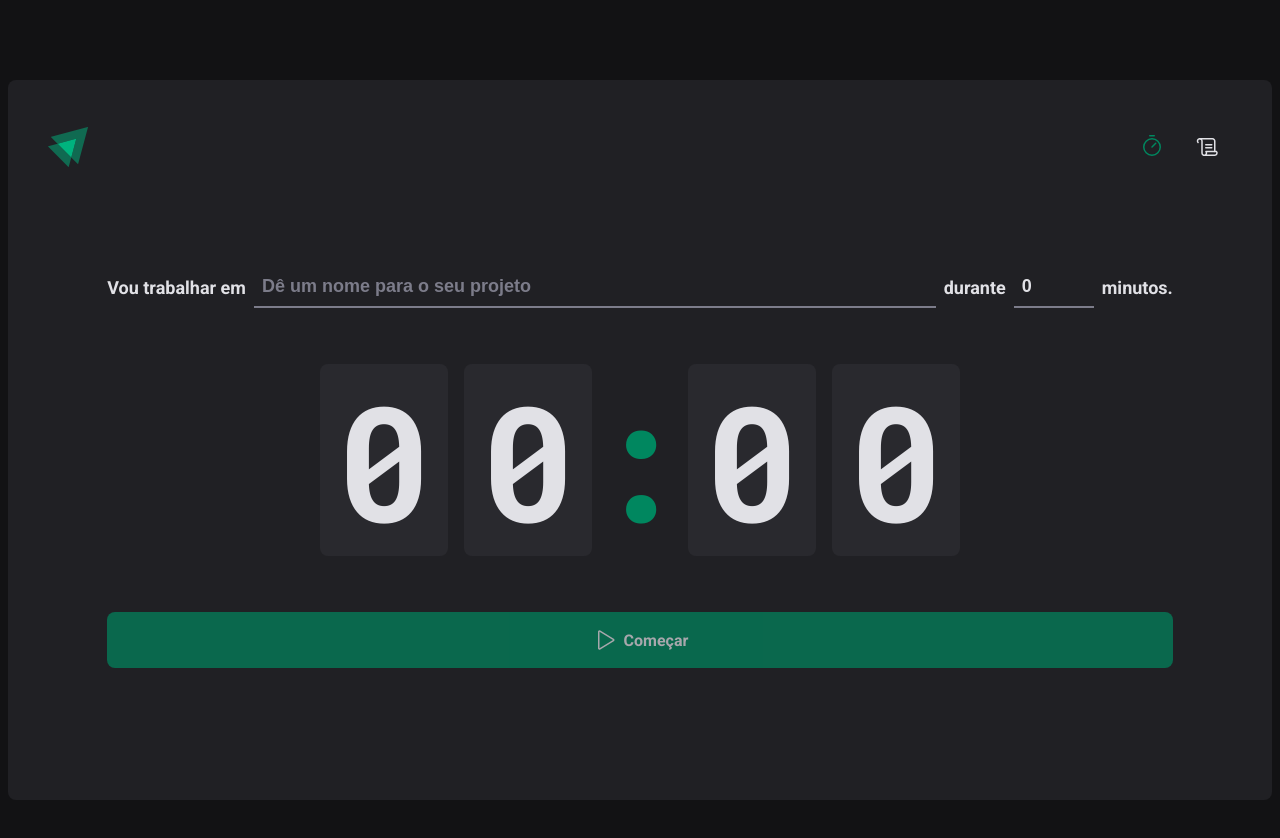
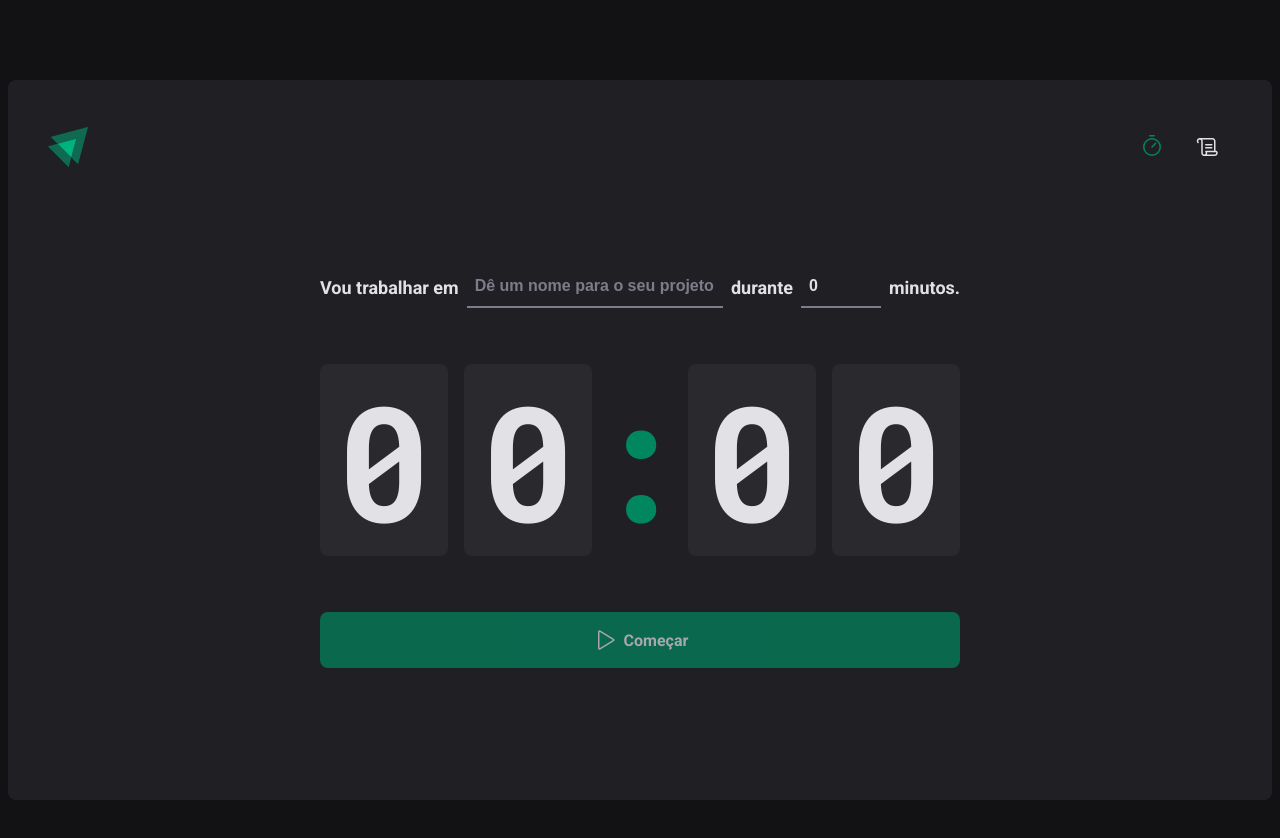
Before and after one commit to Gustavo-Orlandini/Rocketseat-Ignite-Timer, a React (Vite) app: page / in a window 1280 px wide. Shown: the top 838 px of the page. Built offline with nearby package versions, Linux system fonts and the light colour scheme.

Commit message:
Change local code

```diff
--- /dev/null
+++ b/src/pages/Home/components/Countdown/indes.tsx
@@ -0,0 +1,72 @@
+import { differenceInSeconds } from 'date-fns'
+import { useContext, useEffect } from 'react'
+import { CyclesContext } from '../..'
+import { CountdownContainer, Separator } from './styles'
+
+export function Countdown() {
+  const {
+    activeCycle,
+    activeCycleId,
+    markCurrentCycleAsFinished,
+    amountSecondsPassed,
+    setSecondsPassed,
+  } = useContext(CyclesContext)
+
+  const totalSeconds = activeCycle ? activeCycle.minutesAmount * 60 : 0
+
+  useEffect(() => {
+    let interval: number
+
+    if (activeCycle) {
+      interval = setInterval(() => {
+        const secondsDifference = differenceInSeconds(
+          new Date(),
+          activeCycle.startDate,
+        )
+
+        if (secondsDifference >= totalSeconds) {
+          markCurrentCycleAsFinished()
+
+          setSecondsPassed(totalSeconds)
+          clearInterval(interval)
+        } else {
+          setSecondsPassed(secondsDifference)
+        }
+      }, 1000)
+    }
+
+    return () => {
+      clearInterval(interval)
+    }
+  }, [
+    activeCycle,
+    totalSeconds,
+    activeCycleId,
+    markCurrentCycleAsFinished,
+    setSecondsPassed,
+  ])
+
+  const currentSeconds = activeCycle ? totalSeconds - amountSecondsPassed : 0
+
+  const minutesAmount = Math.floor(currentSeconds / 60)
+  const secondsAmount = currentSeconds % 60
+
+  const minutes = String(minutesAmount).padStart(2, '0')
+  const seconds = String(secondsAmount).padStart(2, '0')
+
+  useEffect(() => {
+    if (activeCycle) {
+      document.title = `${minutes}:${seconds}`
+    }
+  }, [minutes, seconds, activeCycle])
+
+  return (
+    <CountdownContainer>
+      <span>{minutes[0]}</span>
+      <span>{minutes[1]}</span>
+      <Separator>:</Separator>
+      <span>{seconds[0]}</span>
+      <span>{seconds[1]}</span>
+    </CountdownContainer>
+  )
+}
--- /dev/null
+++ b/src/pages/Home/components/Countdown/styles.ts
@@ -0,0 +1,25 @@
+import styled from 'styled-components'
+
+export const CountdownContainer = styled.div`
+  font-family: 'Roboto Mono', monospace;
+  font-size: 10rem;
+  line-height: 8rem;
+  color: ${(props) => props.theme['gray-100']};
+  display: flex;
+  gap: 1rem;
+
+  span {
+    background: ${(props) => props.theme['gray-700']};
+    padding: 2rem 1rem;
+    border-radius: 8px;
+  }
+`
+
+export const Separator = styled.div`
+  padding: 2rem 0;
+  color: ${(props) => props.theme['green-500']};
+  width: 4rem;
+  overflow: hidden;
+  display: flex;
+  justify-content: center;
+`
--- /dev/null
+++ b/src/pages/Home/components/NewCycleForm/index.tsx
@@ -0,0 +1,42 @@
+import { FormContainer, MinutesAmountInput, TaskInput } from './styles'
+import { useContext } from 'react'
+import { CyclesContext } from '../..'
+import { useFormContext } from 'react-hook-form'
+
+export function NewCycleForm() {
+  const { activeCycle } = useContext(CyclesContext)
+  const { register } = useFormContext()
+
+  return (
+    <FormContainer>
+      <label htmlFor="task">Vou trabalhar em</label>
+      <TaskInput
+        type="text"
+        list="task-suggestions"
+        placeholder="Dê um nome para o seu projeto"
+        disabled={!!activeCycle}
+        {...register('task')}
+      />
+
+      <datalist id="task-suggestions">
+        <option value="Projeto 1" />
+        <option value="Projeto 2" />
+        <option value="Projeto 3" />
+      </datalist>
+
+      <label htmlFor="minutesAmount">durante</label>
+      <MinutesAmountInput
+        type="number"
+        placeholder="00"
+        id="minutesAmount"
+        step={5}
+        min={5}
+        max={60}
+        disabled={!!activeCycle}
+        {...register('minutesAmount', { valueAsNumber: true })}
+      />
+
+      <span>minutos.</span>
+    </FormContainer>
+  )
+}
--- /dev/null
+++ b/src/pages/Home/components/NewCycleForm/styles.ts
@@ -0,0 +1,48 @@
+import styled from 'styled-components'
+
+export const FormContainer = styled.div`
+  width: 100%;
+  display: flex;
+  align-items: center;
+  justify-content: center;
+  gap: 0.5rem;
+  color: ${(props) => props.theme['gray-100']};
+  font-size: 1.125rem;
+  font-weight: bold;
+  flex-wrap: wrap;
+`
+
+// Código abaixo cria uma estilização base para os 2 inputs, afim de escrever o código 1 vez só
+const BaseInput = styled.input`
+  background: transparent;
+  height: 2.5rem;
+  border: 0;
+  border-bottom: 2px solid ${(props) => props.theme['gray-500']};
+  font-weight: bold;
+  font-size: 1rem;
+  padding: 0 0.5rem;
+  color: ${(props) => props.theme['gray-100']};
+
+  &:focus {
+    box-shadow: none;
+    border-color: ${(props) => props.theme['green-500']};
+  }
+
+  &::placeholder {
+    color: ${(props) => props.theme['gray-500']};
+  }
+`
+
+export const TaskInput = styled(BaseInput)`
+  flex: 1;
+
+  /* abaixo é para tirar a setinha ">" para baixo que existe no input */
+  /* só funciona a princípio no Chrome */
+  &::-webkit-calendar-picker-indicator {
+    display: none !important;
+  }
+`
+
+export const MinutesAmountInput = styled(BaseInput)`
+  width: 4rem;
+`
--- a/src/pages/Home/index.tsx
+++ b/src/pages/Home/index.tsx
@@ -1,19 +1,34 @@
 import { HandPalm, Play } from 'phosphor-react'
-import { useForm } from 'react-hook-form'
+import { useForm, FormProvider } from 'react-hook-form'
 import { zodResolver } from '@hookform/resolvers/zod'
 import * as zod from 'zod'
-import { useEffect, useState } from 'react'
-import { differenceInSeconds } from 'date-fns'
+import { createContext, useState } from 'react'
 import {
-  CountdownContainer,
-  FormContainer,
   HomeContainer,
-  MinutesAmountInput,
-  Separator,
   StartCountdownButton,
   StopCountdownButton,
-  TaskInput,
 } from './styles'
+import { NewCycleForm } from './components/NewCycleForm'
+import { Countdown } from './components/Countdown/indes'
+
+interface Cycle {
+  id: string
+  task: string
+  minutesAmount: number
+  startDate: Date
+  interruptedDate?: Date
+  finishedDate?: Date
+}
+
+interface CyclesContextType {
+  activeCycle: Cycle | undefined
+  activeCycleId: string | null
+  amountSecondsPassed: number
+  markCurrentCycleAsFinished: () => void
+  setSecondsPassed: (seconds: number) => void
+}
+
+export const CyclesContext = createContext({} as CyclesContextType)
 
 const newCycleFormValidationSchema = zod.object({
   task: zod.string().min(1, 'Informe a tarefa'),
@@ -25,21 +40,12 @@
 
 type NewCycleFormData = zod.infer<typeof newCycleFormValidationSchema>
 
-interface Cycle {
-  id: string
-  task: string
-  minutesAmount: number
-  startDate: Date
-  interruptedDate?: Date
-  finishedDate?: Date
-}
-
 export function Home() {
   const [cycles, setCycles] = useState<Cycle[]>([])
   const [activeCycleId, setActiveCycleId] = useState<string | null>(null)
   const [amountSecondsPassed, setAmountSecondsPassed] = useState(0)
 
-  const { register, handleSubmit, watch, reset } = useForm<NewCycleFormData>({
+  const newCycleForm = useForm<NewCycleFormData>({
     resolver: zodResolver(newCycleFormValidationSchema),
     defaultValues: {
       task: '',
@@ -47,20 +53,15 @@
     },
   })
 
+  const { handleSubmit, watch, reset } = newCycleForm
+
   const activeCycle = cycles.find((cycle) => cycle.id === activeCycleId)
-  const totalSeconds = activeCycle ? activeCycle.minutesAmount * 60 : 0
 
-  useEffect(() => {
-    let interval: number
+  function setSecondsPassed(seconds: number) {
+    setAmountSecondsPassed(seconds)
+  }
 
-    if (activeCycle) {
-      interval = setInterval(() => {
-        const secondsDifference = differenceInSeconds(
-          new Date(),
-          activeCycle.startDate,
-        )
-
-        if (secondsDifference >= totalSeconds) {
+  function markCurrentCycleAsFinished() {
     setCycles((state) =>
       state.map((cycle) => {
         if (cycle.id === activeCycleId) {
@@ -70,19 +71,7 @@
         }
       }),
     )
-
-          setAmountSecondsPassed(totalSeconds)
-          clearInterval(interval)
-        } else {
-          setAmountSecondsPassed(secondsDifference)
   }
-      }, 1000)
-    }
-
-    return () => {
-      clearInterval(interval)
-    }
-  }, [activeCycle, totalSeconds, activeCycleId])
 
   function handleCreateNewCycle(data: NewCycleFormData) {
     const id = String(new Date().getTime())
@@ -114,64 +103,26 @@
     setActiveCycleId(null)
   }
 
-  const currentSeconds = activeCycle ? totalSeconds - amountSecondsPassed : 0
-
-  const minutesAmount = Math.floor(currentSeconds / 60)
-  const secondsAmount = currentSeconds % 60
-
-  const minutes = String(minutesAmount).padStart(2, '0')
-  const seconds = String(secondsAmount).padStart(2, '0')
-
-  useEffect(() => {
-    if (activeCycle) {
-      document.title = `${minutes}:${seconds}`
-    }
-  }, [minutes, seconds, activeCycle])
-
   const task = watch('task')
   const isSubmitDisabled = !task
 
   return (
     <HomeContainer>
       <form onSubmit={handleSubmit(handleCreateNewCycle)} action="">
-        <FormContainer>
-          <label htmlFor="task">Vou trabalhar em</label>
-          <TaskInput
-            type="text"
-            list="task-suggestions"
-            placeholder="Dê um nome para o seu projeto"
-            disabled={!!activeCycle}
-            {...register('task')}
-          />
-
-          <datalist id="task-suggestions">
-            <option value="Projeto 1" />
-            <option value="Projeto 2" />
-            <option value="Projeto 3" />
-          </datalist>
-
-          <label htmlFor="minutesAmount">durante</label>
-          <MinutesAmountInput
-            type="number"
-            placeholder="00"
-            id="minutesAmount"
-            step={5}
-            min={5}
-            max={60}
-            disabled={!!activeCycle}
-            {...register('minutesAmount', { valueAsNumber: true })}
-          />
-
-          <span>minutos.</span>
-        </FormContainer>
-
-        <CountdownContainer>
-          <span>{minutes[0]}</span>
-          <span>{minutes[1]}</span>
-          <Separator>:</Separator>
-          <span>{seconds[0]}</span>
-          <span>{seconds[1]}</span>
-        </CountdownContainer>
+        <CyclesContext.Provider
+          value={{
+            activeCycle,
+            activeCycleId,
+            markCurrentCycleAsFinished,
+            amountSecondsPassed,
+            setSecondsPassed,
+          }}
+        >
+          <FormProvider {...newCycleForm}>
+            <NewCycleForm />
+          </FormProvider>
+          <Countdown />
+        </CyclesContext.Provider>
 
         {activeCycle ? (
           <StopCountdownButton onClick={handleInterruptCycle} type="button">
--- a/src/pages/Home/styles.ts
+++ b/src/pages/Home/styles.ts
@@ -13,80 +13,7 @@
     flex-direction: column;
     align-items: center;
     gap: 3.5rem;
-    width: 90%;
   }
-`
-
-export const FormContainer = styled.div`
-  width: 100%;
-  display: flex;
-  align-items: center;
-  justify-content: center;
-  gap: 0.5rem;
-  color: ${(props) => props.theme['gray-100']};
-  font-size: 1.125rem;
-  font-weight: bold;
-  flex-wrap: wrap;
-`
-
-// Código abaixo cria uma estilização base para os 2 inputs, afim de escrever o código 1 vez só
-const BaseInput = styled.input`
-  background: transparent;
-  height: 2.5rem;
-  border: 0;
-  border-bottom: 2px solid ${(props) => props.theme['gray-500']};
-  font-weight: bold;
-  font-size: 1.125rem;
-  padding: 0 0.5rem;
-  color: ${(props) => props.theme['gray-100']};
-
-  &:focus {
-    box-shadow: none;
-    border-color: ${(props) => props.theme['green-500']};
-  }
-
-  &::placeholder {
-    color: ${(props) => props.theme['gray-500']};
-  }
-`
-
-export const TaskInput = styled(BaseInput)`
-  flex: 1;
-
-  /* abaixo é para tirar a setinha ">" para baixo que existe no input */
-  /* só funciona a princípio no Chrome */
-  &::-webkit-calendar-picker-indicator {
-    display: none !important;
-  }
-`
-
-export const MinutesAmountInput = styled(BaseInput)`
-  width: 4rem;
-`
-// ____________________________________________________________________________________
-
-export const CountdownContainer = styled.div`
-  font-family: 'Roboto Mono', monospace;
-  font-size: 10rem;
-  line-height: 8rem;
-  color: ${(props) => props.theme['gray-100']};
-  display: flex;
-  gap: 1rem;
-
-  span {
-    background: ${(props) => props.theme['gray-700']};
-    padding: 2rem 1rem;
-    border-radius: 8px;
-  }
-`
-
-export const Separator = styled.div`
-  padding: 2rem 0;
-  color: ${(props) => props.theme['green-500']};
-  width: 4rem;
-  overflow: hidden;
-  display: flex;
-  justify-content: center;
 `
 
 export const BaseCountdownButton = styled.button`
```
Also changed, not shown: src/Home.tsx (added, +39 -0 lines), 1 other file (tests, documents, lock files or other folders). Lines whose indentation alone changed are shown as unchanged.
